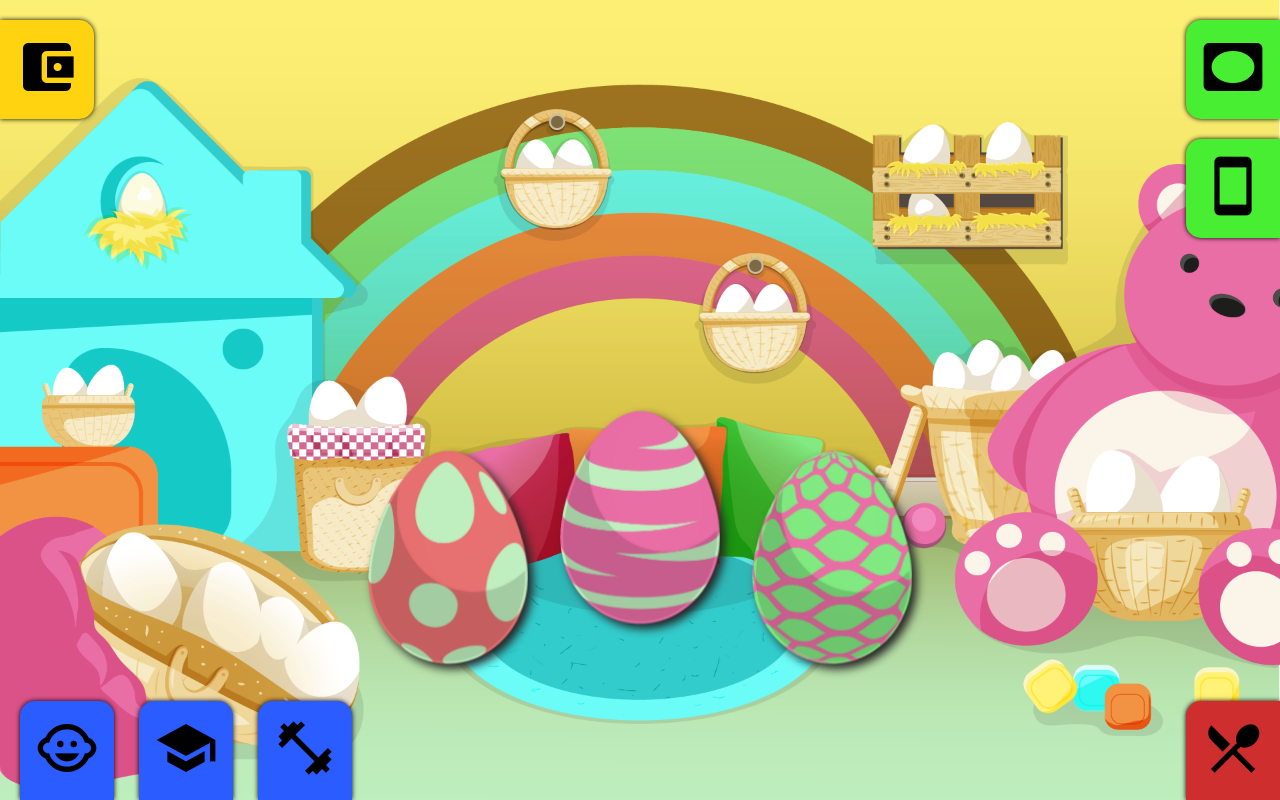
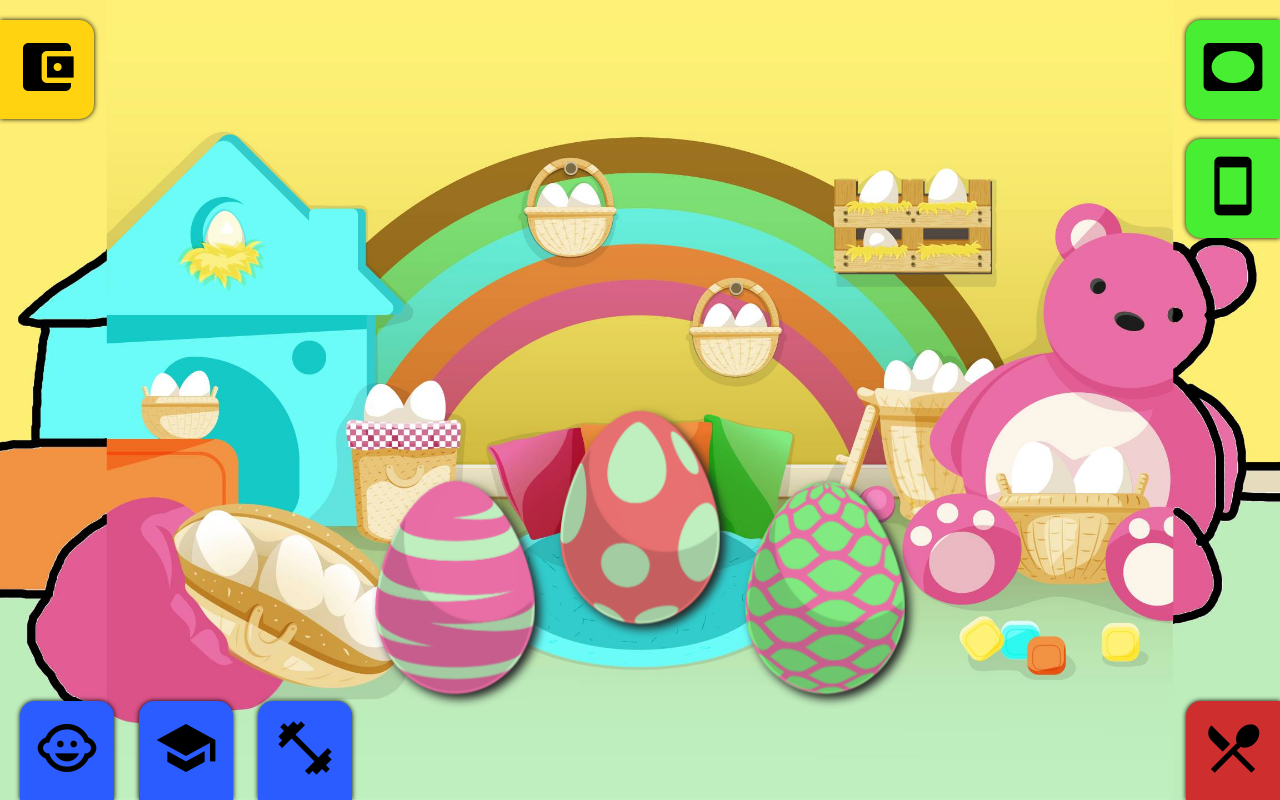
Before and after one commit to Reisgaar/hashapon, an Angular app: page /pages in a window 1280 px wide. Both pictures are taken after a click on the element "vignette". Built offline with nearby package versions, Linux system fonts and the light colour scheme.

Commit message:
modify egg display

```diff
--- a/src/app/pages/eggs/eggs.component.html
+++ b/src/app/pages/eggs/eggs.component.html
@@ -1,4 +1,5 @@
 <div class="eggs background">
+  <div class="eggs-shown">
     <div class="egg egg-1">
       <img src="../../../assets/images/eggs/{{data[0].type}}.png" >
     </div>
@@ -9,3 +10,4 @@
       <img src="../../../assets/images/eggs/{{data[2].type}}.png" >
     </div>
   </div>
+</div>
--- a/src/app/pages/eggs/eggs.component.scss
+++ b/src/app/pages/eggs/eggs.component.scss
@@ -2,15 +2,20 @@
 
 .eggs {
 
-  .egg {
+  &-shown{
     position: absolute;
     transform: translate(-50%, -50%);
+    top: 65%;
+    left: 50%;
+    width: 480px;
+
+    .egg {
+      display: inline-block;
       -webkit-filter: drop-shadow(5px 5px 5px #222);
       filter: drop-shadow(5px 5px 5px #222);
 
       &.egg-1 {
-      top: 65%;
-      left: 50%;
+        transform: translate(-25px, 70px);
 
         img {
           animation: egg-move 10s ease-in-out infinite;
@@ -18,8 +23,6 @@
       }
 
       &.egg-2 {
-      top: 70%;
-      left: 35%;
 
         img {
           animation: egg-move 10s ease-in-out infinite;
@@ -28,8 +31,7 @@
       }
 
       &.egg-3 {
-        top: 70%;
-        left: 65%;
+        transform: translate(25px, 70px);
 
         img {
           animation: egg-move 10s ease-in-out infinite;
@@ -56,3 +58,4 @@
       }
     }
   }
+}
--- a/src/styles.scss
+++ b/src/styles.scss
@@ -11,7 +11,7 @@ body {
   width: 100vw;
   height: 100vh;
   min-width: 300px;
-  max-width: 1500px;
+  max-width: 2000px;
   min-height: 500px;
   max-height: 1200px;
 }
@@ -26,7 +26,7 @@ body {
   background-size: cover;
 
   &.gachapon { background-image: url('./assets/images/backgrounds/gachapon.jpg'); }
-  &.eggs { background-image: url('./assets/images/backgrounds/eggs.png'); }
+  &.eggs { background-image: url('./assets/images/backgrounds/eggspanoramix.jpg'); }
   &.incubators { background-image: url('./assets/images/backgrounds/incubators.jpg'); }
   &.playground { background-image: url('./assets/images/backgrounds/playground.jpg'); }
   &.school { background-image: url('./assets/images/backgrounds/school.jpg'); }
```
Also changed, not shown: src/assets/images/backgrounds/eggspanoramix.jpg (added). Lines whose indentation alone changed are shown as unchanged.
